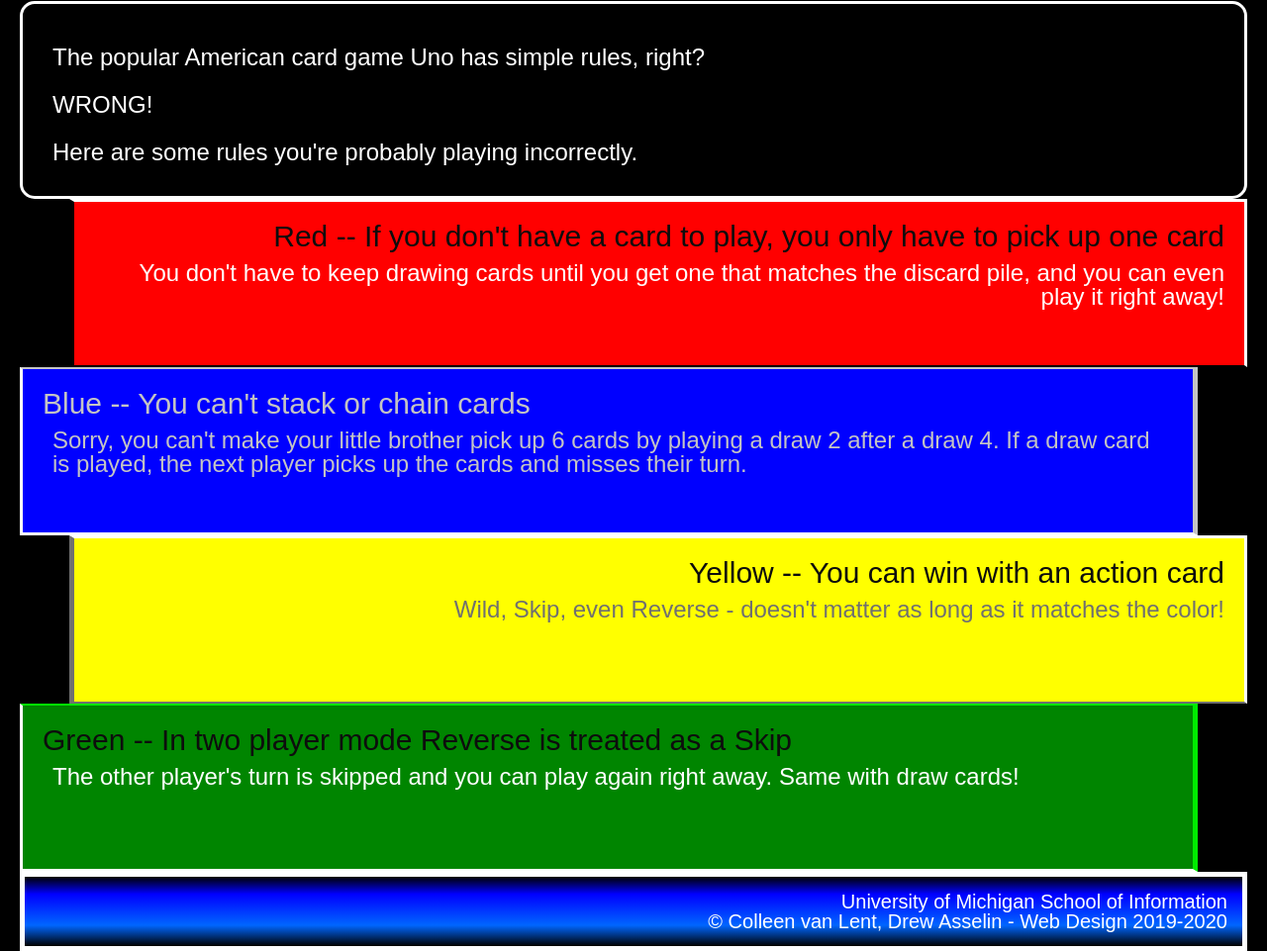
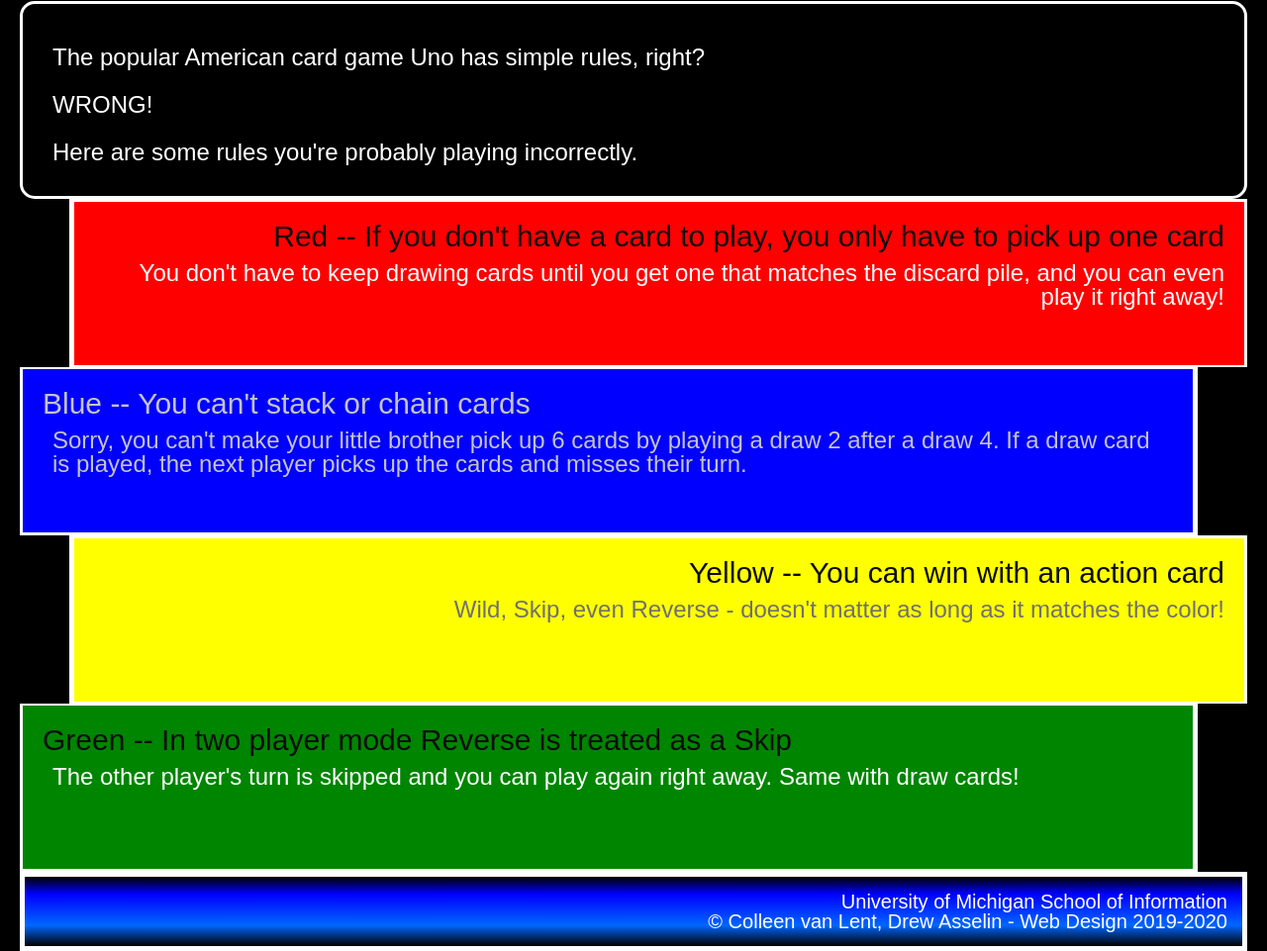
Before and after one commit to Wondercypress/hw2-2023, a plain HTML site: page index.html in a window 1280 px wide. Shown: the part 327-1288 px from the top of the page at 99% size. Drawn offline with Linux system fonts and the light colour scheme.

Commit message:
Add files via upload

```diff
--- a/css/style.css
+++ b/css/style.css
@@ -37,15 +37,15 @@ div{
     background-color: #ff0000;
     text-align: right;
     margin-left: 50px;
-    border-bottom: 2px solid #000000;
-    border-left: 5px solid #000000;
+    border-bottom: 2px solid #ffffff;
+    border-left: 5px solid #ffffff;
 }
 .blue{
     background-color: #0000ff;
     text-align: left;
     margin-right: 50px;
-    border-right: 5px solid #C4C4C4;
-    border-top: 2px solid #C4C4C4;
+    border-right: 5px solid #ffffff;
+    border-top: 2px solid #ffffff;
 }
 .blue h2, .blue p{
     color: #C4C4C4;
@@ -54,8 +54,8 @@ div{
     background-color: #ffff00;
     text-align: right;
     margin-left: 50px;
-    border-bottom: 2px solid #707070;
-    border-left: 5px solid #707070;
+    border-bottom: 2px solid #ffffff;
+    border-left: 5px solid #ffffff;
 }
 .yellow p{
     color: #707070;
@@ -64,8 +64,8 @@ div{
     background-color: #008500;
     text-align: left;
     margin-right: 50px;
-    border-right: 5px solid #00EB00;
-    border-top: 2px solid #00EB00;
+    border-right: 5px solid #ffffff;
+    border-top: 2px solid #ffffff;
 }
 footer{
     border: 5px solid #ffffff;
```
